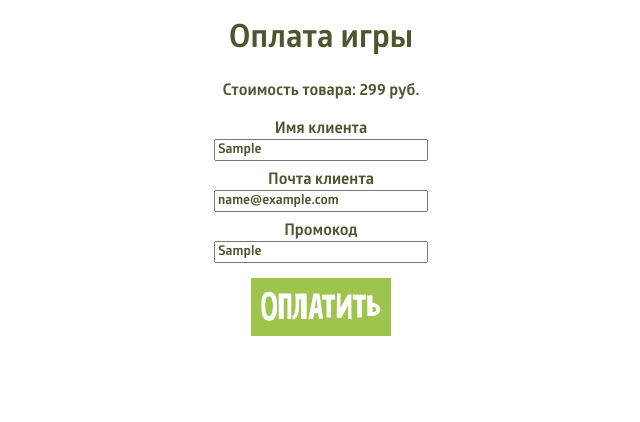
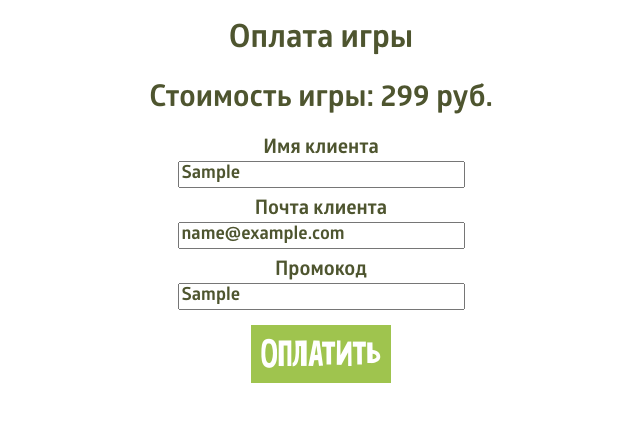
Before and after one commit to SitadziMado/YandexKassa, a plain HTML site: page embedded.html in a window 1280 px wide. Both pictures are taken after typing "Sample", "name@example.com", "Sample" into the empty fields and a click on the input "Оплатить". Shown: the whole page, without its empty margins (319-959 px from the left). Drawn offline with Linux system fonts and the light colour scheme.

Commit message:
Увеличен шрифт и изменен заголовок.

```diff
--- a/embedded.css
+++ b/embedded.css
@@ -24,13 +24,26 @@ span.sale {
     color: #9fc44e;
 }
 
+div.big {
+    font-size: 30px;
+}
+
 * {
     font-family: GloberBold, "Arial Black", sans-serif;
     color: #4e552f;
 }
 
+h1 {
+    font-size: 32px;
+}
+
+label {
+    font-size: 20px;
+}
+
 input {
     margin-bottom: 10px;
+    font-size: 18px;
 }
 
 input[type="submit"] {
--- a/embedded.html
+++ b/embedded.html
@@ -8,7 +8,7 @@
 <body>
 <div id="main">
     <h1>Оплата игры</h1>
-    <div>Стоимость товара:
+    <div class="big">Стоимость игры:
         <span id="previousPriceSpan"></span>
         <span id="priceSpan">299 руб.</span>
     </div><br>
@@ -17,7 +17,7 @@
     onsubmit="onPay(this);">
         <input required name="shopId" value="507732" type="hidden"/>
         <input required name="scid" value="731961" type="hidden"/>
-        <input required name="sum" value="1" type="hidden"/>
+        <input id="sumLabel" required name="sum" value="1" type="hidden"/>
         <input id="idLabel" required name="customerNumber" value="100" size="64" type="hidden"/>
 
         <label for="nameLabel">Имя клиента</label><br>
--- a/embedded.js
+++ b/embedded.js
@@ -72,6 +72,8 @@ function enterPromo(text) {
         previousPriceSpan.innerHTML = '';
         priceSpan.className = '';
     }
+
+    document.getElementById('sumLabel').value = price;
 }
 
 if (typeof window.addEventListener !== 'undefined') {
```
